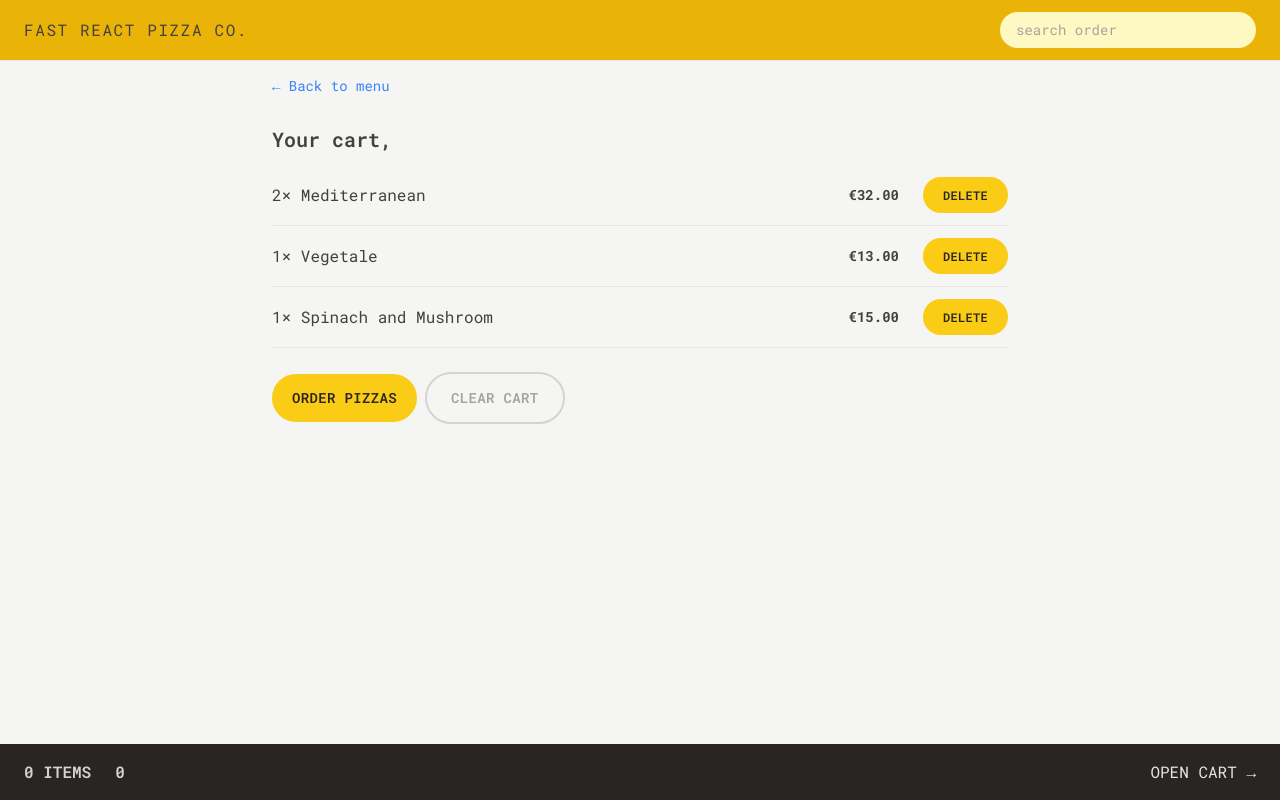
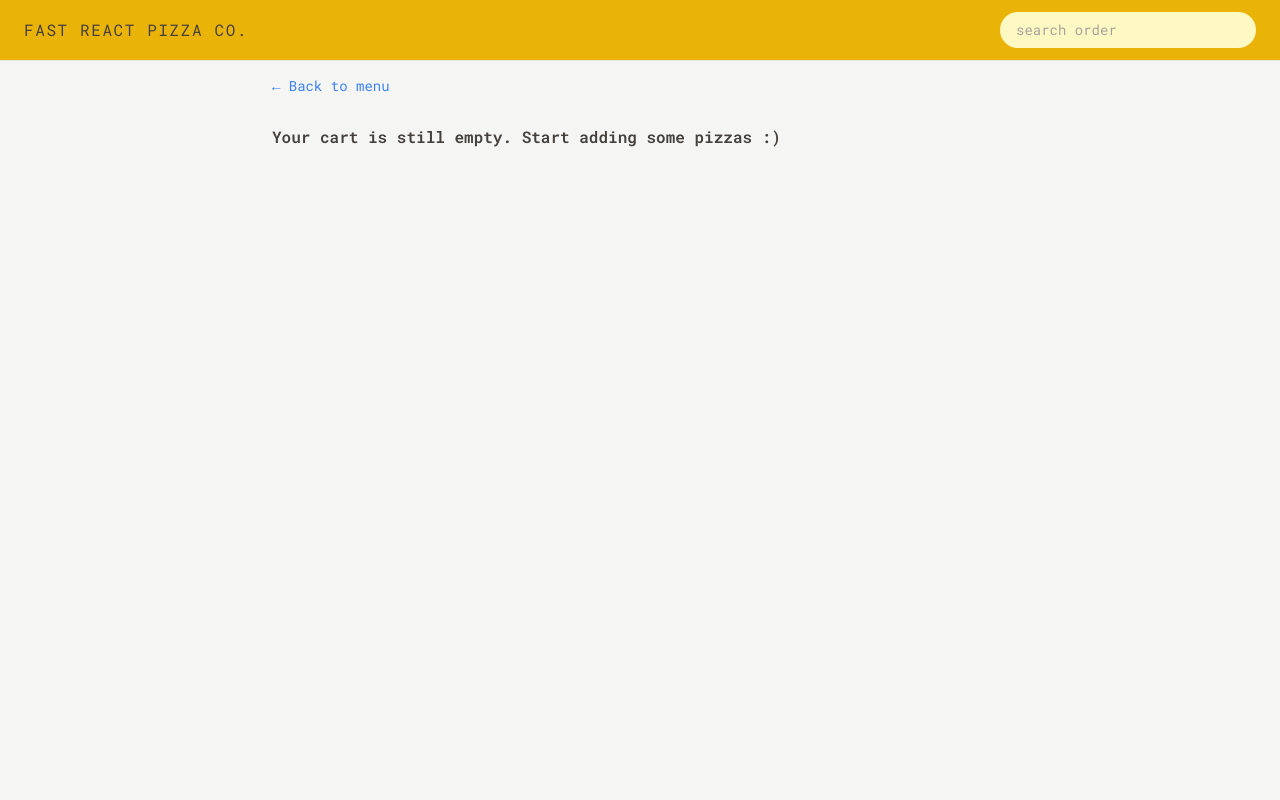
Before and after one commit to BehzadJanNesar/fast-react-pizza, a React (Vite) app: page /cart in a window 1280 px wide. Built offline with nearby package versions, Linux system fonts and the light colour scheme.

Commit message:
updating cart quantity

```diff
--- a/src/features/cart/Cart.tsx
+++ b/src/features/cart/Cart.tsx
@@ -1,48 +1,30 @@
 import LinkButton from '../../ui/LinkButton';
 import Button from '../../ui/Button';
 import CartItem from './CartItem';
-import { useSelector } from 'react-redux';
-import { RootState } from '../../store';
+import { useDispatch, useSelector } from 'react-redux';
+import { selectCartOverview } from '../../services/Selectors/Selectors';
+import { clearCart } from './CartSlice';
+import EmptyCart from './EmptyCart';
 
 // Define a type for the cart items
-type CartItem = {
-  pizzaId: number;
-  name: string;
-  quantity: number;
-  unitPrice: number;
-  totalPrice: number;
-};
-
-// Create the cart array using the defined type
-const fakeCart: CartItem[] = [
-  {
-    pizzaId: 12,
-    name: 'Mediterranean',
-    quantity: 2,
-    unitPrice: 16,
-    totalPrice: 32,
-  },
-  {
-    pizzaId: 6,
-    name: 'Vegetale',
-    quantity: 1,
-    unitPrice: 13,
-    totalPrice: 13,
-  },
-  {
-    pizzaId: 11,
-    name: 'Spinach and Mushroom',
-    quantity: 1,
-    unitPrice: 15,
-    totalPrice: 15,
-  },
-];
+// type CartItem = {
+//   pizzaId: number;
+//   name: string;
+//   quantity: number;
+//   unitPrice: number;
+//   totalPrice: number;
+// };
 
 // Define the Cart component
 function Cart(): JSX.Element {
-  // cart is of type CartItem[]
-  const cart: CartItem[] = fakeCart;
-  const username = useSelector((state: RootState) => state.user.username);
+  const dispatch = useDispatch();
+  const { cartItems, username } = useSelector(selectCartOverview);
+
+  function handleDeleteFunction() {
+    dispatch(clearCart());
+  }
+
+  if (!cartItems.length) return <EmptyCart />;
 
   return (
     <div className="px-4 py-3">
@@ -50,7 +32,7 @@ function Cart(): JSX.Element {
 
       <h2 className="mt-7 text-xl font-semibold">Your cart, {username}</h2>
       <ul className="mt-3 divide-y divide-stone-200 border-b">
-        {cart.map((item, index) => (
+        {cartItems.map((item, index) => (
           <CartItem item={item} key={index} />
         ))}
       </ul>
@@ -59,7 +41,9 @@ function Cart(): JSX.Element {
         <Button type="primary" to="/order/new">
           Order pizzas
         </Button>
-        <Button type="secondary">Clear cart</Button>
+        <Button onClick={handleDeleteFunction} type="secondary">
+          Clear cart
+        </Button>
       </div>
     </div>
   );
--- a/src/features/cart/CartItem.tsx
+++ b/src/features/cart/CartItem.tsx
@@ -1,5 +1,8 @@
-import Button from '../../ui/Button';
+import { useSelector } from 'react-redux';
+import { getCurrentQtyById } from '../../services/Selectors/Selectors';
 import { formatCurrency } from '../../utils/helpers';
+import DeleteItem from './DeleteItem';
+import UpdateItemQty from './UpdateItemQty';
 
 // Define the type for the item prop
 type CartItemProps = {
@@ -13,7 +16,8 @@ type CartItemProps = {
 
 // Define the CartItem component with typed props
 function CartItem({ item }: CartItemProps): JSX.Element {
-  const { name, quantity, totalPrice } = item;
+  const { name, pizzaId, quantity, totalPrice } = item;
+  const currentQty = useSelector(getCurrentQtyById(pizzaId));
 
   return (
     <li className="py-3 sm:flex sm:items-center sm:justify-between">
@@ -22,7 +26,8 @@ function CartItem({ item }: CartItemProps): JSX.Element {
       </p>
       <div className="flex items-center justify-between sm:gap-6">
         <p className="text-sm font-bold">{formatCurrency(totalPrice)}</p>
-        <Button type="small">Delete</Button>
+        <UpdateItemQty pizzaId={pizzaId} currentQty={currentQty} />
+        <DeleteItem pizzaId={pizzaId} />
       </div>
     </li>
   );
--- a/src/features/cart/CartOverview.tsx
+++ b/src/features/cart/CartOverview.tsx
@@ -1,15 +1,18 @@
 import { useSelector } from 'react-redux';
 import { Link } from 'react-router-dom';
+import { formatCurrency } from '../../utils/helpers';
+import { selectCartOverview } from '../../services/Selectors/Selectors';
 
 function CartOverview() {
-  const cart = useSelector((state) => state.cart.cart);
-  const { totalPrice } = cart;
+  const { totalItemPrice, totalItemQty } = useSelector(selectCartOverview);
+
+  if (!totalItemPrice) return null;
 
   return (
     <div className="flex items-center justify-between bg-stone-800 px-4 py-4 text-sm uppercase text-stone-200 sm:px-6 md:text-base">
       <p className="space-x-4 font-semibold text-stone-300 sm:space-x-6">
-        <span>{cart.length > 0 ? cart.length : 0} items</span>
-        <span>{totalPrice ? totalPrice : 0}</span>
+        <span>{totalItemQty} pizzas</span>
+        <span>{formatCurrency(totalItemPrice)}</span>
       </p>
       <Link to="/cart">Open cart &rarr;</Link>
     </div>
--- /dev/null
+++ b/src/features/cart/DeleteItem.tsx
@@ -0,0 +1,18 @@
+import { useDispatch } from 'react-redux';
+import Button from '../../ui/Button';
+import { deleteItem } from './CartSlice';
+
+interface DeleteItemProps {
+  pizzaId: number;
+}
+
+function DeleteItem({ pizzaId }: DeleteItemProps) {
+  const dispatch = useDispatch();
+  return (
+    <Button onClick={() => dispatch(deleteItem(pizzaId))} type="small">
+      Delete
+    </Button>
+  );
+}
+
+export default DeleteItem;
--- /dev/null
+++ b/src/features/cart/EmptyCart.jsx
@@ -0,0 +1,15 @@
+import LinkButton from '../../ui/LinkButton';
+
+function EmptyCart() {
+  return (
+    <div className="px-4 py-3">
+      <LinkButton to="/menu">&larr; Back to menu</LinkButton>
+
+      <p className="mt-7 font-semibold">
+        Your cart is still empty. Start adding some pizzas :)
+      </p>
+    </div>
+  );
+}
+
+export default EmptyCart;
--- /dev/null
+++ b/src/features/cart/UpdateItemQty.tsx
@@ -0,0 +1,26 @@
+import { useDispatch } from 'react-redux';
+import Button from '../../ui/Button';
+import { decreaseItemQty, increaseItemQty } from './CartSlice';
+
+interface UpdateItemQtyProps {
+  pizzaId: number;
+  currentQty?: number;
+}
+
+function UpdateItemQty({ pizzaId, currentQty }: UpdateItemQtyProps) {
+  const dispatch = useDispatch();
+
+  return (
+    <div className="flex items-center gap-1 md:gap-3">
+      <Button type="round" onClick={() => dispatch(decreaseItemQty(pizzaId))}>
+        -
+      </Button>
+      <span className="text-sm font-medium">{currentQty}</span>
+      <Button type="round" onClick={() => dispatch(increaseItemQty(pizzaId))}>
+        +
+      </Button>
+    </div>
+  );
+}
+
+export default UpdateItemQty;
--- a/src/features/menu/Menu.tsx
+++ b/src/features/menu/Menu.tsx
@@ -1,6 +1,7 @@
 import { useLoaderData } from 'react-router-dom';
 import { getMenu } from '../../services/apiRestaurant';
 import MenuItem from './MenuItem';
+import { useMemo } from 'react';
 
 interface MenuDataTypes {
   id: number;
@@ -13,13 +14,11 @@ interface MenuDataTypes {
 
 function Menu() {
   const menuData = useLoaderData() as MenuDataTypes[];
-  return (
-    <ul className="divide-y divide-stone-300 px-2">
-      {menuData.map((pizza) => (
-        <MenuItem pizza={pizza} key={pizza.id} />
-      ))}
-    </ul>
+  const memo = useMemo(
+    () => menuData.map((pizza) => <MenuItem pizza={pizza} key={pizza.id} />),
+    [menuData.length],
   );
+  return <ul className="divide-y divide-stone-300 px-2">{memo}</ul>;
 }
 
 export async function loader(): Promise<MenuDataTypes[]> {
--- a/src/features/user/UserName.tsx
+++ b/src/features/user/UserName.tsx
@@ -1,8 +1,8 @@
 import { useSelector } from 'react-redux';
-import { RootState } from '../../store';
+import { selectCartOverview } from '../../services/Selectors/Selectors';
 
 function UserName() {
-  const username = useSelector((state: RootState) => state.user.username);
+  const { username } = useSelector(selectCartOverview);
 
   if (!username) return null;
 
--- /dev/null
+++ b/src/services/Selectors/Selectors.ts
@@ -0,0 +1,32 @@
+// src/features/cart/cartSelectors.ts
+import { createSelector } from '@reduxjs/toolkit';
+import { RootState } from '../../store';
+
+const getTotalCartPrice = (state: RootState): number =>
+  state.cart.cart.reduce(
+    (accumulator, currentItem) => accumulator + currentItem.totalPrice,
+    0,
+  );
+
+const getTotalCartQty = (state: RootState): number =>
+  state.cart.cart.reduce((sum, item) => sum + item.quantity, 0);
+
+const getCartItems = (state: RootState) => state.cart.cart;
+
+const getUsername = (state: RootState) => state.user.username;
+
+export const getCurrentQtyById = (id: number) => (state: RootState) =>
+  state.cart.cart.find((item) => item.pizzaId === id)?.quantity ?? 0;
+
+export const selectCartOverview = createSelector(
+  [getTotalCartPrice, getTotalCartQty, getCartItems, getUsername],
+  (totalItemPrice, totalItemQty, cartItems, username) => ({
+    totalItemPrice,
+    totalItemQty,
+    cartItems,
+    username,
+  }),
+);
+
+// Export individual selectors as well if needed
+// export { getTotalCartPrice, getTotalCartQty, getCartItems, getUsername };
--- a/src/ui/Button.tsx
+++ b/src/ui/Button.tsx
@@ -12,6 +12,7 @@ interface StylesType {
   primary: string;
   small: string;
   secondary: string;
+  round: string;
 }
 
 function Button({ children, disabled, to, type, onClick }: ButtonProps) {
@@ -21,6 +22,7 @@ function Button({ children, disabled, to, type, onClick }: ButtonProps) {
   const styles: StylesType = {
     primary: base + ' px-3 py-2.5 md:px-5 md:py-3.5',
     small: base + ' px-4 py-2 md:px-5 md:py-2.5 text-xs',
+    round: base + ' px-2.5 py-1 md:px-3.5 md:py-2 text-sm',
     secondary:
       'inline-block text-sm rounded-full border-2 border-stone-300 font-semibold uppercase tracking-wide text-stone-400 transition-colors duration-300 hover:bg-stone-300 hover:text-stone-800 focus:bg-stone-300 focus:text-stone-800 focus:outline-none focus:ring focus:ring-stone-200 focus:ring-offset-2 disabled:cursor-not-allowed px-4 py-2.5 md:px-6 md:py-3.5',
   };
```
Also changed, not shown: src/features/cart/CartSlice.ts (+30 -0 lines), src/features/menu/MenuItem.tsx (+16 -3 lines).
